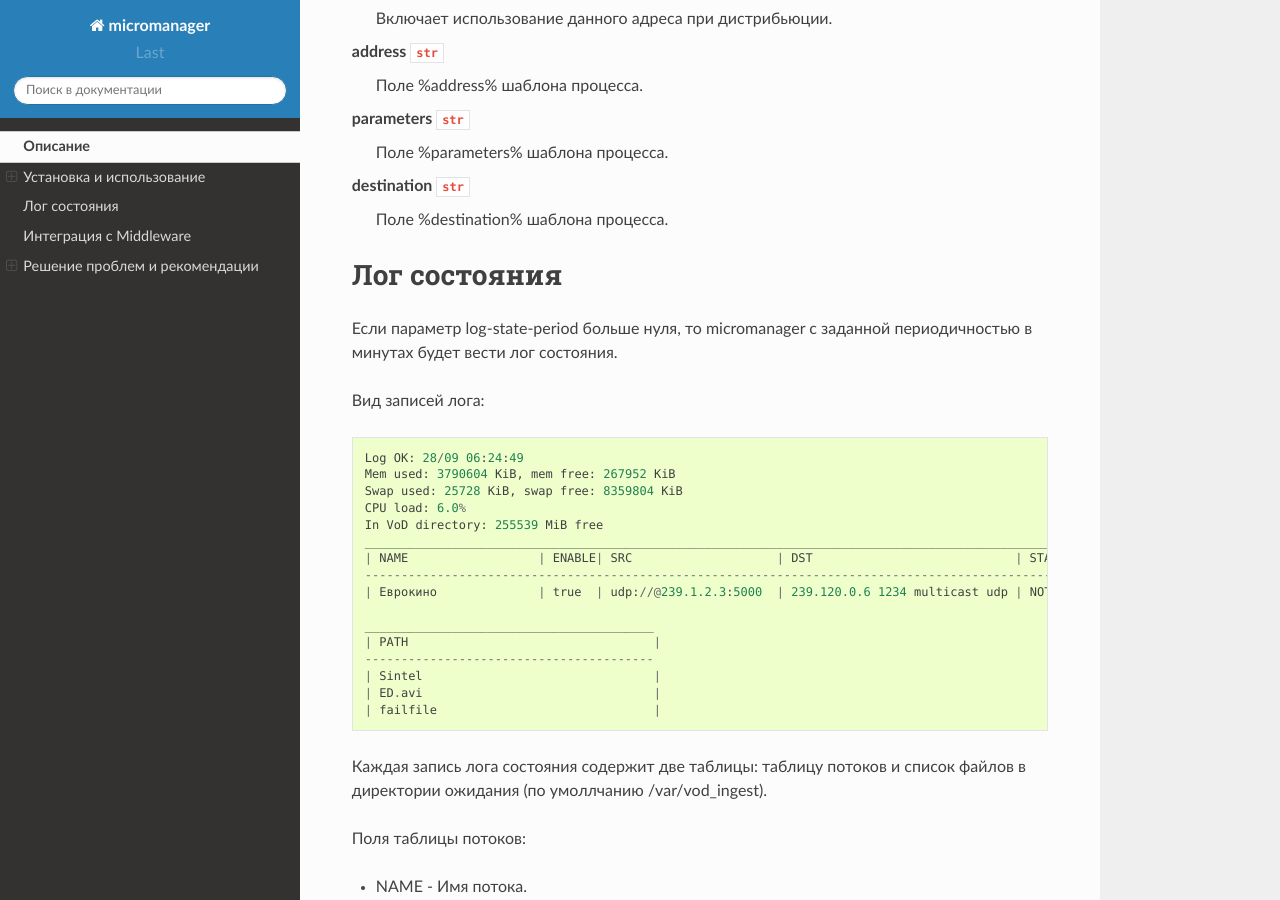
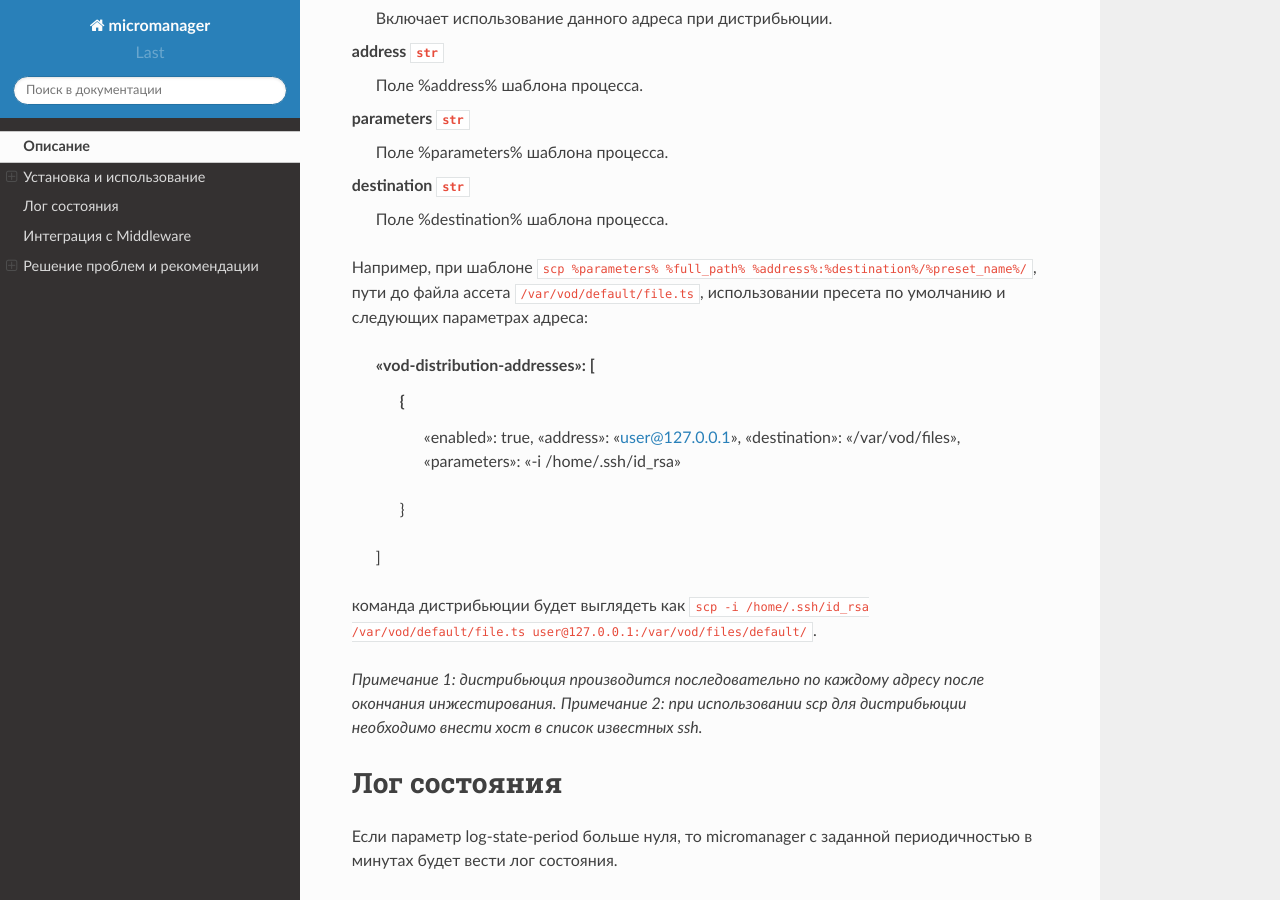
Before and after one commit to microimpuls/micromanager-docs, a Sphinx documentation site: the page built from source/micromanager.rst, in a window 1280 px wide and 900 px high, scrolled down 8455 px. Built offline with Sphinx 7.4.7 and the Read the Docs theme 2.0.0, drawn with Linux system fonts in a browser that asks for light colours.

Commit message:
Update vod-distribution-addresses description
Add example to the 'vod-distribution-addresses' parameter

```diff
--- a/source/micromanager.rst
+++ b/source/micromanager.rst
@@ -403,6 +403,23 @@ parameters ``str``
 destination ``str``
   Поле %destination% шаблона процесса.
 
+Например, при шаблоне ``scp %parameters% %full_path% %address%:%destination%/%preset_name%/``, пути до файла ассета ``/var/vod/default/file.ts``,
+использовании пресета по умолчанию и следующих параметрах адреса:
+
+    "vod-distribution-addresses": [
+      {
+        "enabled": true,
+        "address": "user@127.0.0.1",
+        "destination": "/var/vod/files",
+        "parameters": "-i /home/.ssh/id_rsa"
+      }
+    ]
+
+команда дистрибьюции будет выглядеть как ``scp -i /home/.ssh/id_rsa /var/vod/default/file.ts user@127.0.0.1:/var/vod/files/default/``.
+
+*Примечание 1: дистрибьюция производится последовательно по каждому адресу после окончания инжестирования.*
+*Примечание 2: при использовании scp для дистрибьюции необходимо внести хост в список известных ssh.*
+
 .. _middleware-integration:
 
 *************
```
